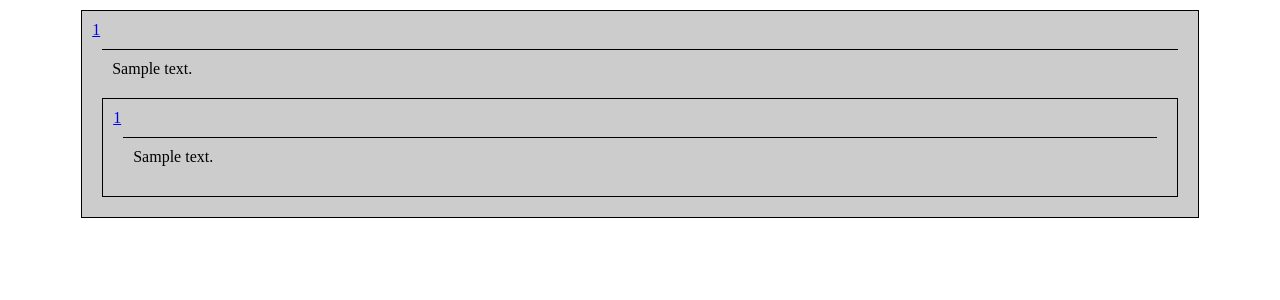
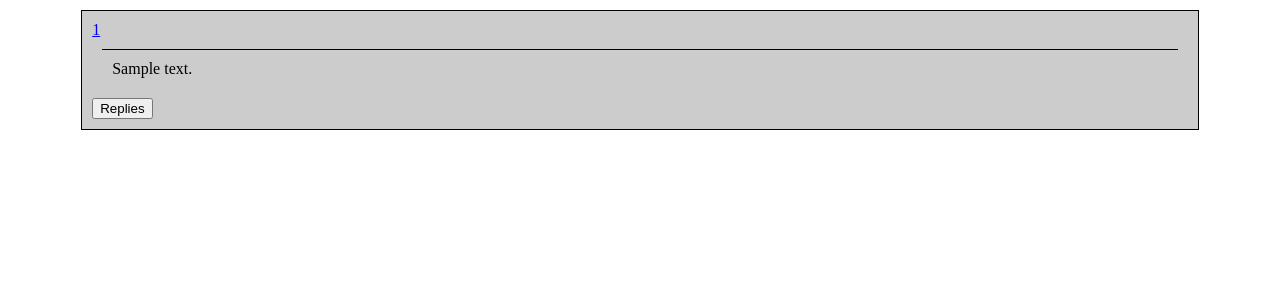
Before and after one commit to SirSeruju/imageboard, a Flask app: template src/templates/index.html in a window 1280 px wide. Shown: the top 300 px of the page. Run offline with Flask 2, Linux system fonts and the light colour scheme; the template is opened without the code that fills it: most values are stand-ins (such as "Sample title", 1, 10 or a date in 2020).

Commit message:
Add Replies button

```diff
--- /dev/null
+++ b/src/static/js/main.js
@@ -0,0 +1,31 @@
+
+function getChildThreads(threadId) {
+	var mainThread = document.getElementById("thread-" + threadId);
+	mainThread.removeChild(document.getElementById("thread-button-" + threadId));
+	var threads = JSON.parse(httpGet("api/threads/" + threadId));
+	for(var i = 0; i < threads.threads.length; i++) {
+		mainThread.innerHTML += getThread(threads.threads[i]);
+	}
+}
+
+function getThread(thread) {
+	return `<div class="thread" id="thread-${thread.id}">
+		<div class="thread-info">
+			<a class="thread-id" href="/${thread.id}">
+				${thread.id}
+			</a>
+		</div>
+	<div class="thread-body">
+		${thread.body}
+	</div>
+	<input id="thread-button-${thread.id}" type="button" value="Replies" onclick="getChildThreads(${thread.id});" />
+	</div>`;
+
+}
+
+function httpGet(theUrl) {
+	var xmlHttp = new XMLHttpRequest();
+	xmlHttp.open("GET", theUrl, false);
+	xmlHttp.send();
+	return xmlHttp.response;
+}
--- a/src/templates/base.html
+++ b/src/templates/base.html
@@ -2,7 +2,8 @@
 <html lang="en">
 	<head>
 	<meta charset="utf-8">
-	<link rel="stylesheet" type="text/css" href="static/css/style.css">
+	<link rel="stylesheet" type="text/css" href="static/css/style.css" />
+	<script type="text/javascript" src="static/js/main.js"></script>
 	<title>{{title}}</title>
 	</head>
 	<body>
--- a/src/templates/index.html
+++ b/src/templates/index.html
@@ -2,26 +2,16 @@
 
 {% block content %}
 	<div class="content-centre">
-		<div class="thread">
+		<div class="thread" id="thread-{{ parent.id }}">
 			<div class="thread-info">
 				<a class="thread-id" href="/{{ parent.id }}">
 					{{ parent.id }}
 				</a>
 			</div>
 			<div class="thread-body">
-				{% print(parent.body) %}
+				{{ parent.body }}
 			</div>
-
-			{% for thread in threads %}
-				<div class="thread">
-					<a class="thread-id" href="/{{ thread.id }}">
-						{{ thread.id }}
-					</a></br>
-					<div class="thread-body">
-						{{ thread.body }}
-					</div>
-				</div>
-			{% endfor %}
+			<input id="thread-button-{{ parent.id }}" type="button" value="Replies" onclick="getChildThreads({{ parent.id }});" />
 		</div>
 	</div>
 {% endblock %}
```
